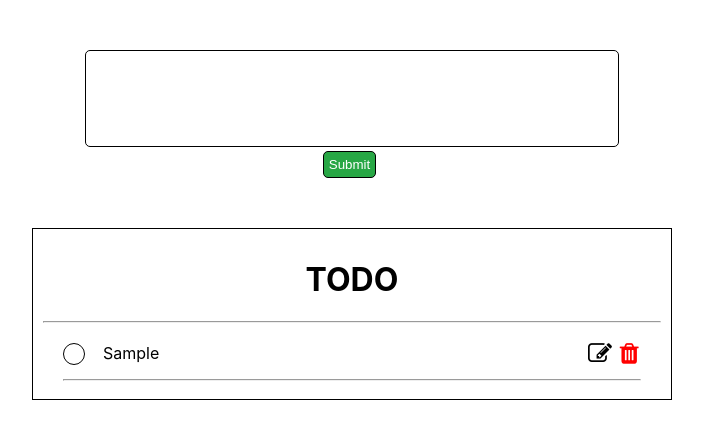
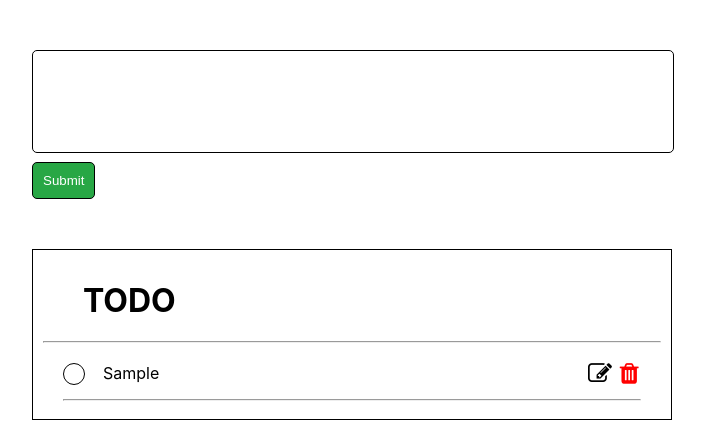
Before and after one commit to Dhrubub/todo-app, a React (Create React App) app: page / in a window 1280 px wide. Both pictures are taken after typing "Sample" into the empty fields and a click on the button "Submit". Shown: the top 440 px of the page, without its empty margins (288-993 px from the left). Built offline with nearby package versions, Linux system fonts and the light colour scheme.

Commit message:
minor UI changes

```diff
--- a/src/App.css
+++ b/src/App.css
@@ -1,5 +1,5 @@
 .App {
-  text-align: center;
+  text-align: left;
 }
 
 .App-logo {
--- a/src/App.js
+++ b/src/App.js
@@ -4,7 +4,7 @@ import { ListNew } from "./Components/list-new";
 
 function App() {
   return (
-    <div className="App">
+    <div>
       <ListNew />
 
     </div>
--- a/src/Components/index.css
+++ b/src/Components/index.css
@@ -5,20 +5,19 @@
 }
 .list-input {
     border: 1px solid black;
-    width: 80%;
+    width: 96%;
     border-radius: 5px;
-    margin-right: 5%;
-    margin-left: 5%;
-    padding: 10px;
+    padding: 2%;
     resize: none;
 }
 
 .list-submit {
     background-color: #28a745;
     border-radius: 5px;
-    padding: 5px;
+    padding: 10px;
     color: white;
     border: 1px solid black;
+    margin-top: 5px;
     margin-right: 5px;
     cursor: pointer
 
@@ -29,6 +28,11 @@
     margin-top: 50px;
     border: 1px solid black;
     padding: 10px;
+}
+
+.list-item-container h1,
+.completed-item-container h1 {
+    margin-left: 40px;
 }
 
 .list-item {
@@ -43,6 +47,7 @@
     border-radius: 50%;
     border: 1px solid black;
     float: left;
+    text-align: center;
 }
 
 .list-item-content {
@@ -115,7 +120,8 @@
 .list-item-content-edit {
     resize: none;
     width: 100%;
-    box-shadow: 0 0 2px 1px skyblue;
+    box-shadow: 0 0 3px 2px skyblue;
+    margin-bottom: 5px;
 }
 
 .list-edit-buttons {
--- a/src/Components/list-item.js
+++ b/src/Components/list-item.js
@@ -17,8 +17,8 @@ export const ListItem = (props) => {
     return (
             <div className="list-item">
                 <div
-                className={"list-item-check " + (props.checked ? "checked" : "")}
-                onClick={()=>{
+                    className={"list-item-check " + (props.checked ? "checked" : "")}
+                    onClick={()=>{
                     props.onCheck()}}>
                         {props.checked &&
                             <i className={"fa fa-check "}/>
--- a/src/Components/list-new.js
+++ b/src/Components/list-new.js
@@ -64,6 +64,10 @@ export const ListNew = () => {
                 className="list-submit"
                 onClick={() => handleSubmit()}>Submit</button>
 
+            {listItems.length < 1 && completed.length < 1 &&
+                <h1>NO TASKS</h1>
+            }
+
             {listItems.length > 0 &&
                 <div className="list-item-container">
                     <h1>TODO</h1>
```
Also changed, not shown: src/index.css (line endings or trailing spaces), 1 other file (tests, documents, lock files or other folders).
